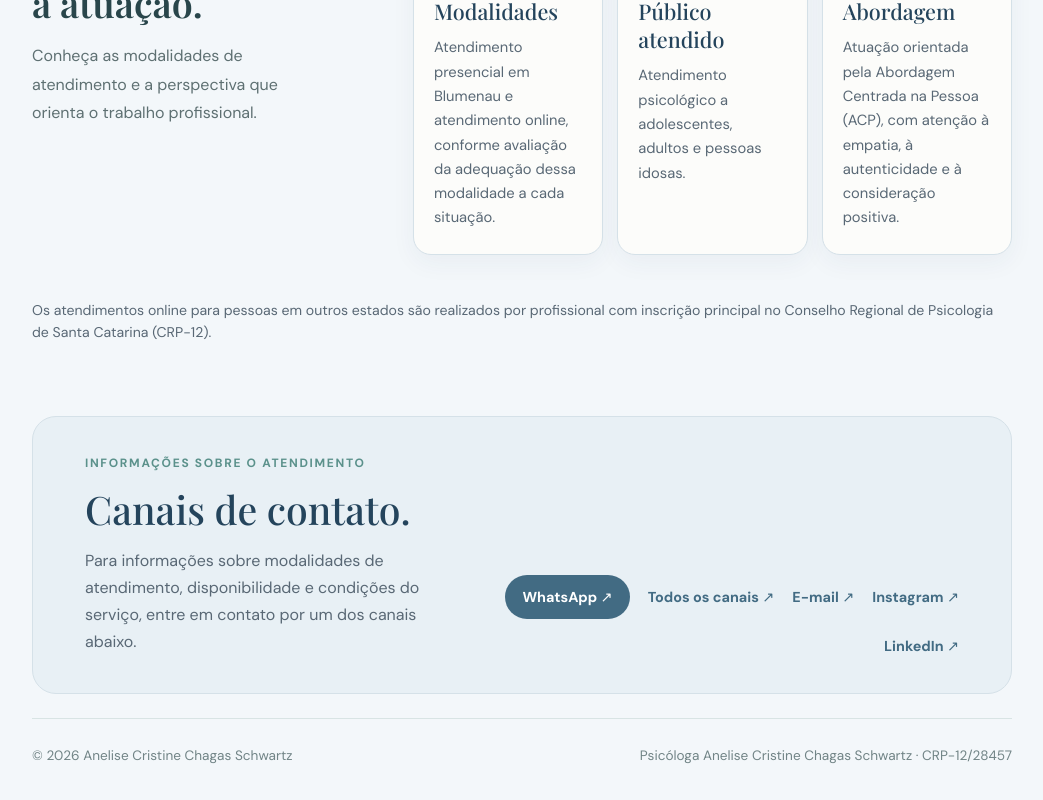
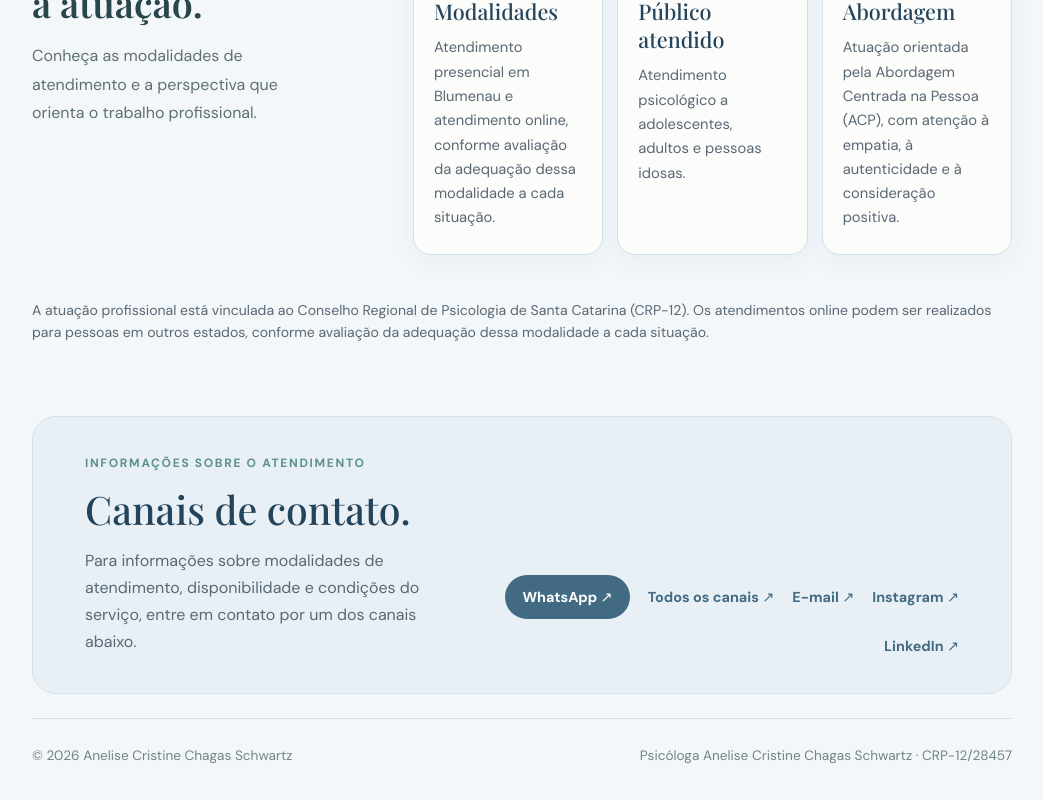
Before and after one commit to thiagocanali/anelisechagas, a Vue app: page / in a window 1280 px wide. Shown: the part 1254-2054 px from the top of the page, without its empty margins (118-1161 px from the left). Built offline with nearby package versions, Linux system fonts and the light colour scheme.

Commit message:
fix: clarify regional registration for online care

```diff
--- a/src/components/ServicesSection.vue
+++ b/src/components/ServicesSection.vue
@@ -10,7 +10,7 @@
       <article class="service-card"><span class="card-number">02</span><h3>Público atendido</h3><p>Atendimento psicológico a adolescentes, adultos e pessoas idosas.</p></article>
       <article class="service-card"><span class="card-number">03</span><h3>Abordagem</h3><p>Atuação orientada pela Abordagem Centrada na Pessoa (ACP), com atenção à empatia, à autenticidade e à consideração positiva.</p></article>
     </div>
-    <p class="regional-notice">Os atendimentos online para pessoas em outros estados são realizados por profissional com inscrição principal no Conselho Regional de Psicologia de Santa Catarina (CRP-12).</p>
+    <p class="regional-notice">A atuação profissional está vinculada ao Conselho Regional de Psicologia de Santa Catarina (CRP-12). Os atendimentos online podem ser realizados para pessoas em outros estados, conforme avaliação da adequação dessa modalidade a cada situação.</p>
   </section>
 </template>
 
```
